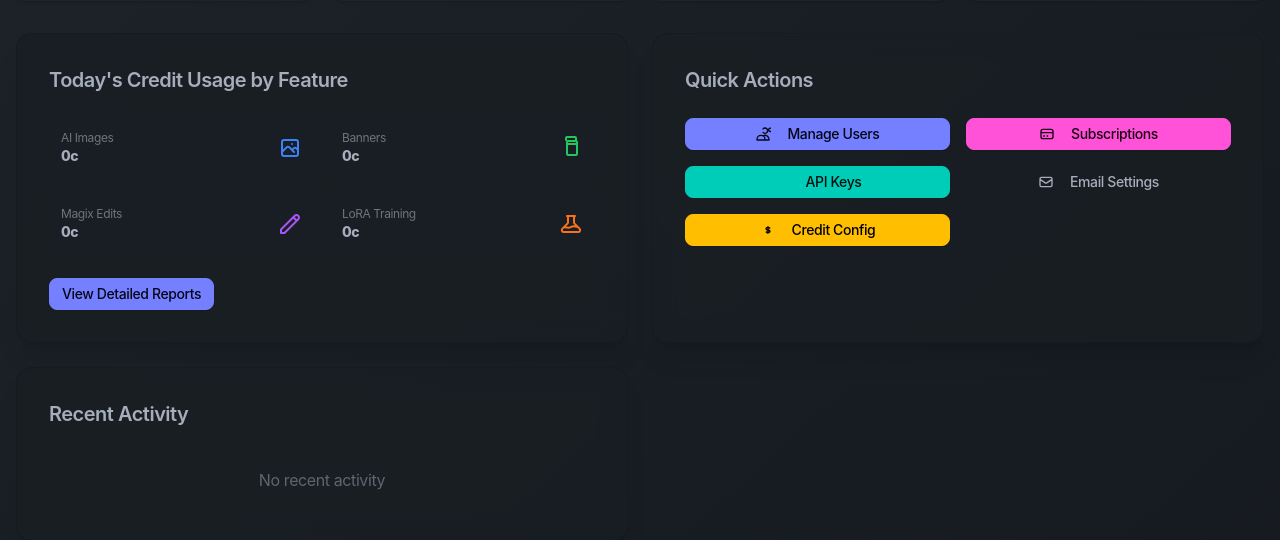
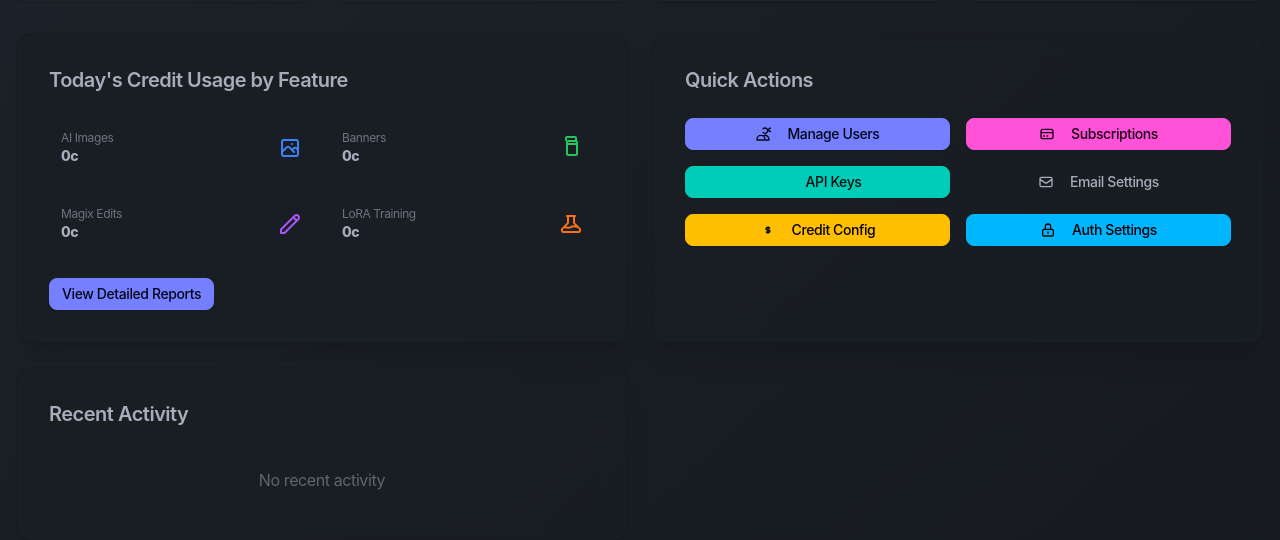
Before and after one commit to marketcalls/sketchmaker, a Python web app: template templates/admin/dashboard.html in a window 1280 px wide. Shown: the part 292-832 px from the top of the page. Run offline with Jinja, Linux system fonts and the light colour scheme; the template is opened without the code that fills it, so the values that code supplies are empty; some libraries are stand-ins or nearby versions.

Commit message:
updated auth settings in quick action section

```diff
--- a/templates/admin/dashboard.html
+++ b/templates/admin/dashboard.html
@@ -139,6 +139,13 @@
                         </svg>
                         Credit Config
                     </a>
+
+                    <a href="{{ url_for('admin.auth_settings') }}" class="btn btn-info btn-sm">
+                        <svg class="w-4 h-4 mr-2" fill="none" stroke="currentColor" viewBox="0 0 24 24">
+                            <path stroke-linecap="round" stroke-linejoin="round" stroke-width="2" d="M12 15v2m-6 4h12a2 2 0 002-2v-6a2 2 0 00-2-2H6a2 2 0 00-2 2v6a2 2 0 002 2zm10-10V7a4 4 0 00-8 0v4h8z"></path>
+                        </svg>
+                        Auth Settings
+                    </a>
                 </div>
             </div>
         </div>
```
